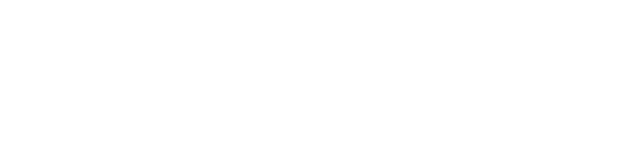
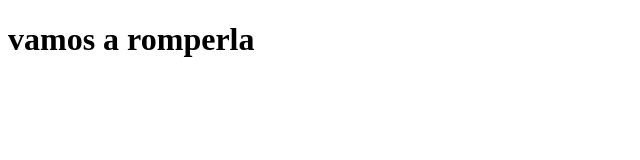
Before and after one commit to jf-arce/proyectogalactico, a plain HTML site: page index.html in a window 1280 px wide. Shown: the whole page, without its empty margins (0-640 px from the left). Drawn offline with Linux system fonts and the light colour scheme.

Commit message:
modificando

```diff
--- a/index.html
+++ b/index.html
@@ -8,6 +8,6 @@
     <title>Document</title>
 </head>
 <body>
-
+    <h1>vamos a romperla</h1>
 </body>
 </html>
```
